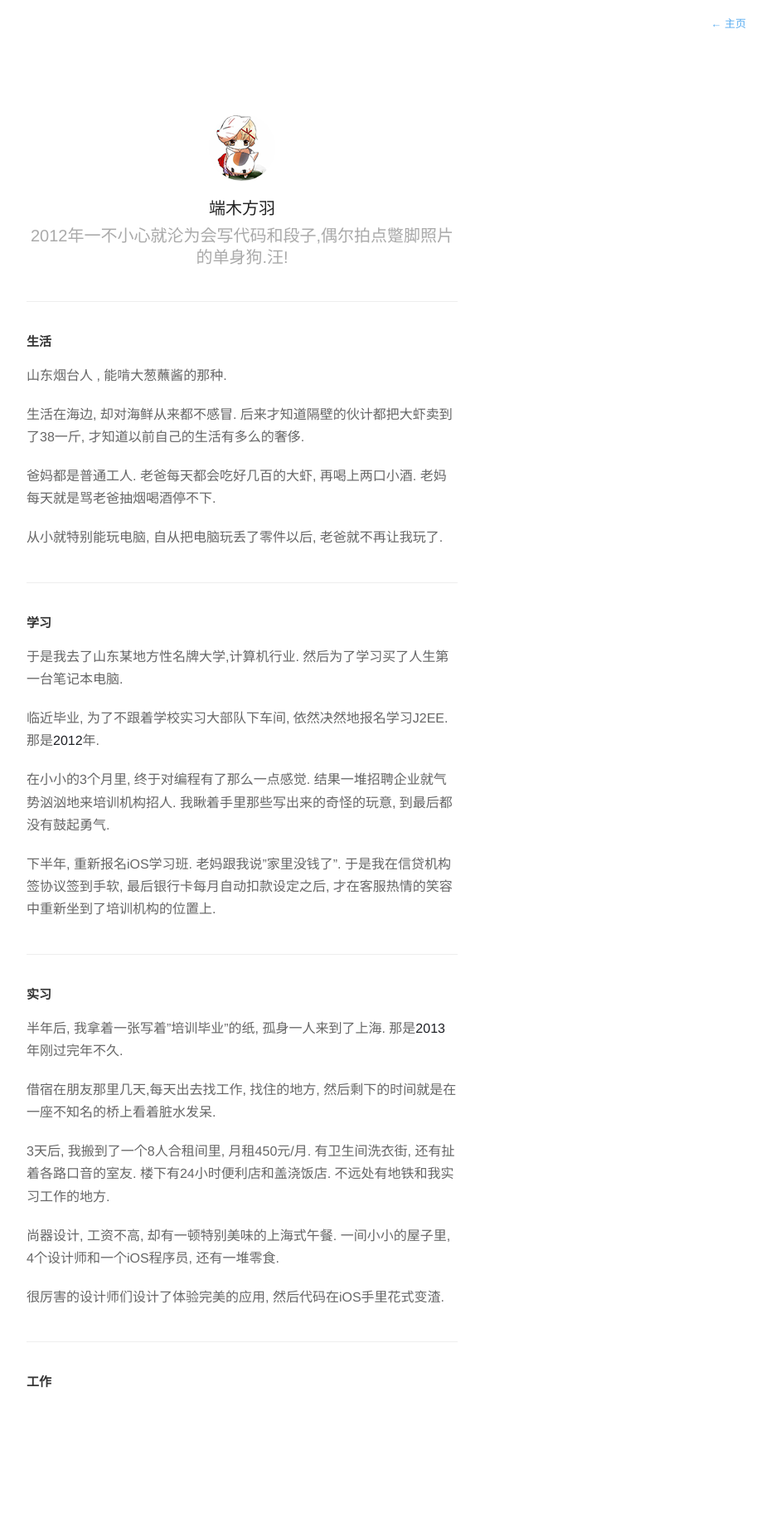
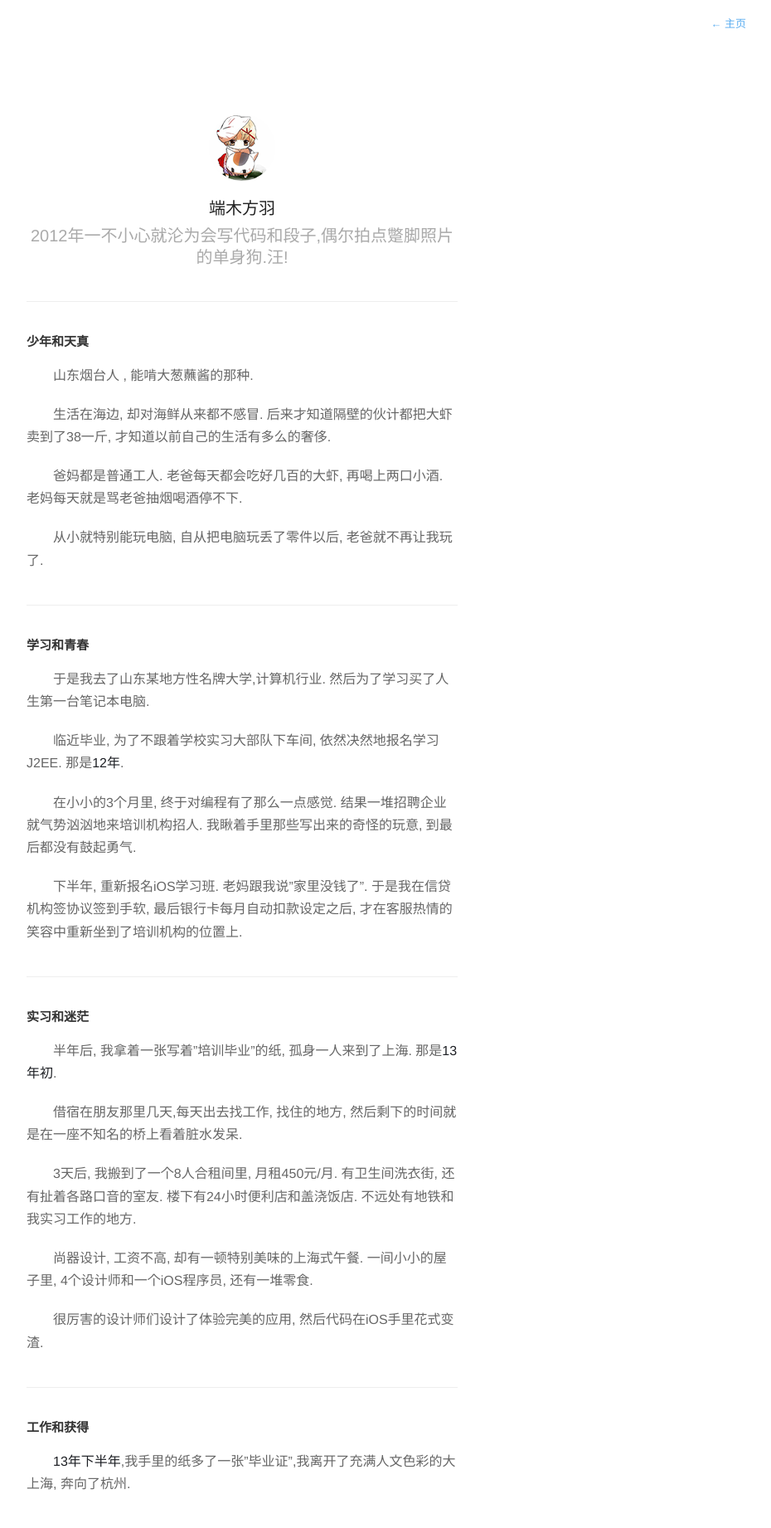
Before and after one commit to gq630960023/gq630960023.github.io, a Jekyll site: the page built from about.markdown, in a window 1280 px wide. Shown: the whole page at 83% size, without its empty margins (348-1278 px from the left). Built offline with Jekyll 4.4.1, drawn with Linux system fonts in a browser that asks for light colours; nearby versions of some CDN libraries; Markdown is read by kramdown in place of the engine named in the settings; before the commit the page ends 1713 px from its top, so only the background shows below that.

Commit message:
about update

```diff
--- a/about.markdown
+++ b/about.markdown
@@ -4,42 +4,44 @@ permalink: about/
 profile: true
 ---
 
-#####生活
+#####少年和天真
 
-山东烟台人 , 能啃大葱蘸酱的那种.
+　　山东烟台人 , 能啃大葱蘸酱的那种.
 
-生活在海边, 却对海鲜从来都不感冒. 后来才知道隔壁的伙计都把大虾卖到了38一斤, 才知道以前自己的生活有多么的奢侈.
+　　生活在海边, 却对海鲜从来都不感冒. 后来才知道隔壁的伙计都把大虾卖到了38一斤, 才知道以前自己的生活有多么的奢侈.
 
-爸妈都是普通工人. 老爸每天都会吃好几百的大虾, 再喝上两口小酒. 老妈每天就是骂老爸抽烟喝酒停不下.
+　　爸妈都是普通工人. 老爸每天都会吃好几百的大虾, 再喝上两口小酒. 老妈每天就是骂老爸抽烟喝酒停不下.
 
-从小就特别能玩电脑, 自从把电脑玩丢了零件以后, 老爸就不再让我玩了.
+　　从小就特别能玩电脑, 自从把电脑玩丢了零件以后, 老爸就不再让我玩了.
 
 -----
 
-#####学习
+#####学习和青春
 
-于是我去了山东某地方性名牌大学,计算机行业. 然后`为了学习`买了人生第一台笔记本电脑.
+　　于是我去了山东某地方性名牌大学,计算机行业. 然后`为了学习`买了人生第一台笔记本电脑.
 
-临近毕业, 为了不跟着学校实习大部队下车间, 依然决然地报名学习J2EE. 那是**2012**年.
+　　临近毕业, 为了不跟着学校实习大部队下车间, 依然决然地报名学习J2EE. 那是**12年**.
 
-在小小的3个月里, 终于对编程有了那么一点感觉. 结果一堆招聘企业就气势汹汹地来培训机构招人. 我瞅着手里那些写出来的奇怪的玩意, 到最后都没有鼓起勇气.
+　　在小小的3个月里, 终于对编程有了那么一点感觉. 结果一堆招聘企业就气势汹汹地来培训机构招人. 我瞅着手里那些写出来的奇怪的玩意, 到最后都没有鼓起勇气.
 
-下半年, 重新报名iOS学习班. 老妈跟我说"家里没钱了". 于是我在信贷机构签协议签到手软, 最后银行卡每月自动扣款设定之后, 才在客服热情的笑容中重新坐到了培训机构的位置上.
+　　下半年, 重新报名iOS学习班. 老妈跟我说"家里没钱了". 于是我在信贷机构签协议签到手软, 最后银行卡每月自动扣款设定之后, 才在客服热情的笑容中重新坐到了培训机构的位置上.
 
 -----
 
-#####实习
+#####实习和迷茫
 
-半年后, 我拿着一张写着"培训毕业"的纸, 孤身一人来到了上海. 那是**2013**年刚过完年不久.
+　　半年后, 我拿着一张写着"培训毕业"的纸, 孤身一人来到了上海. 那是**13年初**.
 
-借宿在朋友那里几天,每天出去找工作, 找住的地方, 然后剩下的时间就是在一座不知名的桥上看着脏水发呆.
+　　借宿在朋友那里几天,每天出去找工作, 找住的地方, 然后剩下的时间就是在一座不知名的桥上看着脏水发呆.
 
-3天后, 我搬到了一个8人合租间里, 月租450元/月. 有卫生间洗衣街, 还有扯着各路口音的室友. 楼下有24小时便利店和盖浇饭店. 不远处有地铁和我实习工作的地方.
+　　3天后, 我搬到了一个8人合租间里, 月租450元/月. 有卫生间洗衣街, 还有扯着各路口音的室友. 楼下有24小时便利店和盖浇饭店. 不远处有地铁和我实习工作的地方.
 
-`尚器设计`, 工资不高, 却有一顿特别美味的上海式午餐. 一间小小的屋子里, 4个设计师和一个iOS程序员, 还有一堆零食.
+　　`尚器设计`, 工资不高, 却有一顿特别美味的上海式午餐. 一间小小的屋子里, 4个设计师和一个iOS程序员, 还有一堆零食.
 
-很厉害的设计师们设计了体验完美的应用, 然后代码在iOS手里花式变渣.
+　　很厉害的设计师们设计了体验完美的应用, 然后代码在iOS手里花式变渣.
 
 -----
 
-#####工作
+#####工作和获得
+
+　　**13年下半年**,我手里的纸多了一张"毕业证",我离开了充满人文色彩的大上海, 奔向了杭州.
```
